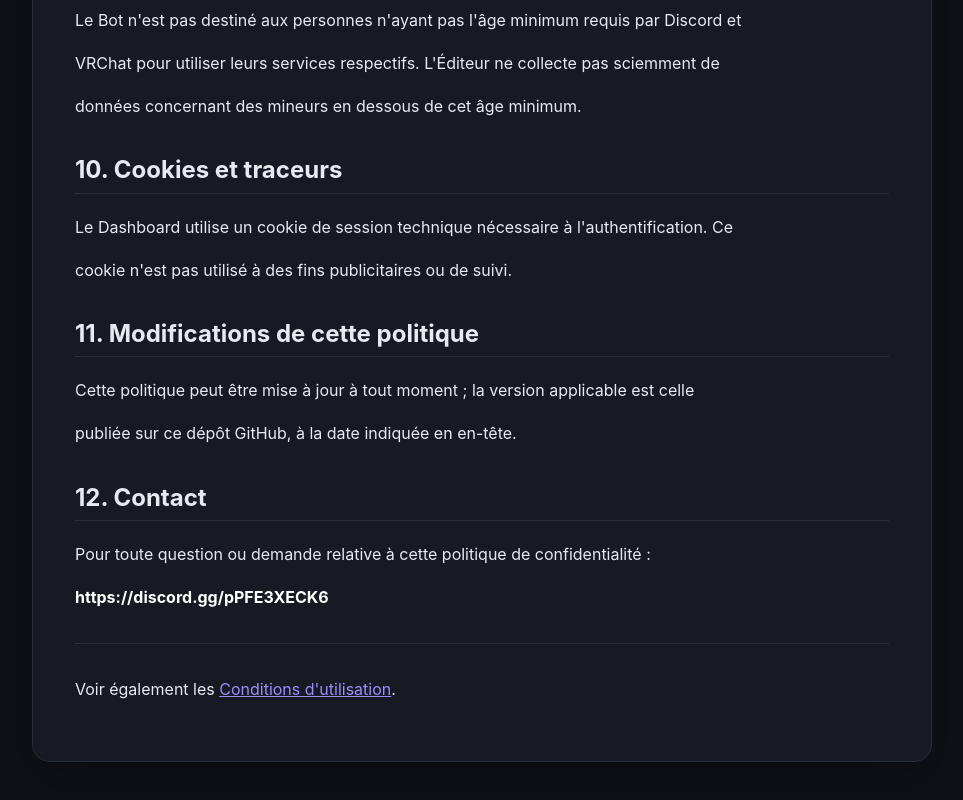
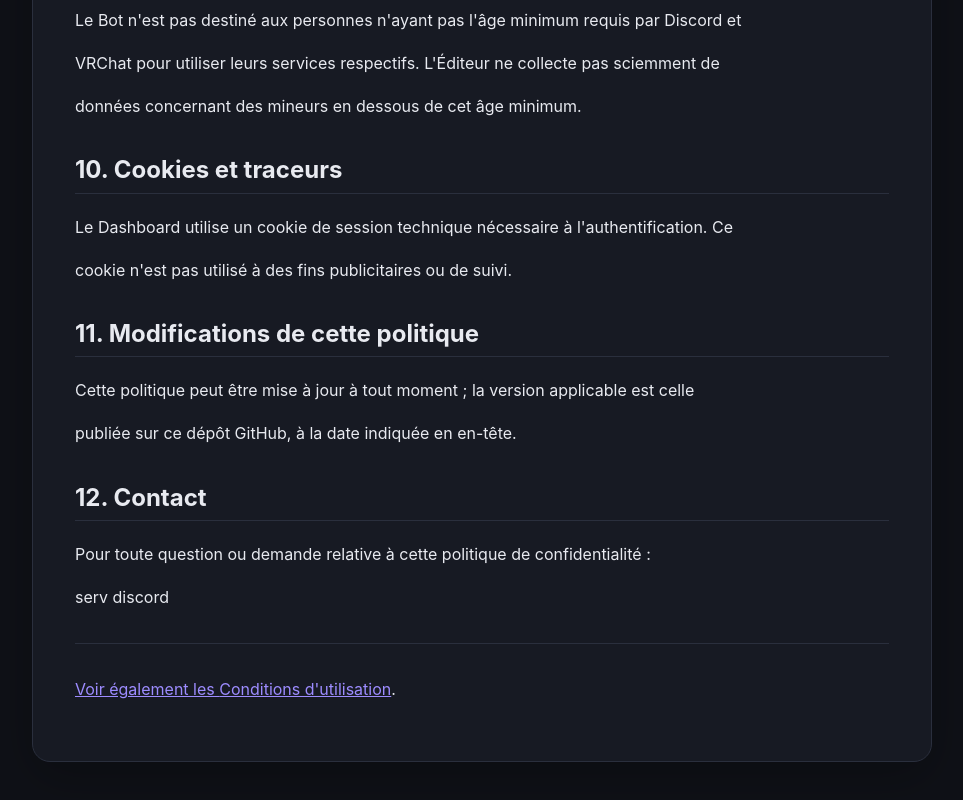
Before and after one commit to comete448/Politique-de-confidentialit-VVs-bot, a plain HTML site: page index.html in a window 1280 px wide. Shown: the part 5861-6661 px from the top of the page, without its empty margins (158-1121 px from the left). Drawn offline with Linux system fonts and the light colour scheme.

Commit message:
Update index.html

```diff
--- a/index.html
+++ b/index.html
@@ -308,7 +308,7 @@
         <p>publi&eacute;e sur ce d&eacute;p&ocirc;t GitHub, &agrave; la date indiqu&eacute;e en en-t&ecirc;te.</p>
         <h2>12. Contact</h2>
         <p>Pour toute question ou demande relative &agrave; cette politique de confidentialit&eacute; :</p>
-        <p><strong>https://discord.gg/pPFE3XECK6</strong></p>
+        <p>serv discord <a href="https://discord.gg/pPFE3XECK6"></p>
         <hr>
         <p>Voir &eacute;galement les <a href="https://faolan660.github.io/Conditions-d-Utilisation-VVs-bot/">Conditions d&apos;utilisation</a>.</p>
     </main>
```
